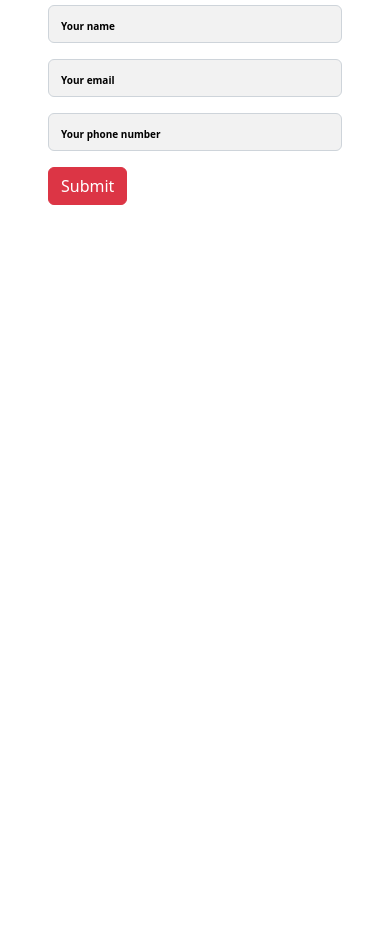
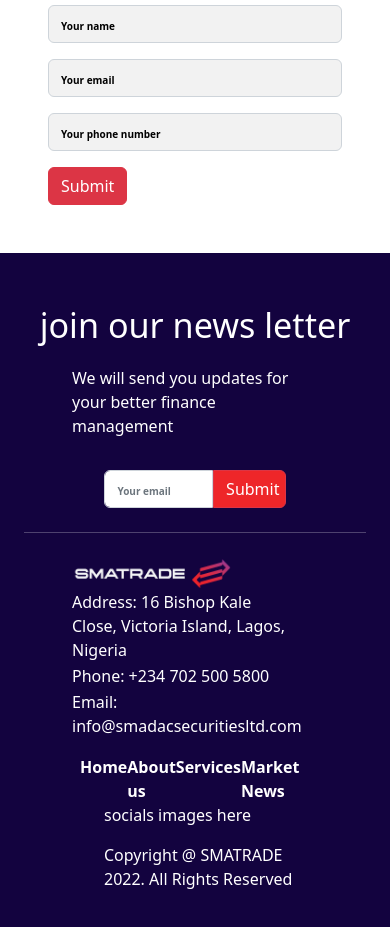
Before and after one commit to adekastanley/smatrade, a plain HTML site: page index.html in a window 390 px wide. Shown: the part 4468-5395 px from the top of the page. Before the commit the page ends 4721 px from the top, so only its background shows below. Drawn offline with nearby package versions, Linux system fonts and the light colour scheme; files whose address does not match are found by name.

Commit message:
footer almost completed, this commit is for sizing review on mobile, footer social images still missing plus minor stiling and resizing

```diff
--- a/index.html
+++ b/index.html
@@ -178,6 +178,45 @@
       </div>
     </section>
 
+    <footer class="container-fluid py-5">
+        <div class="container-fluid top-footer">
+            <h3 class="display-4 py-1">join our news letter</h3>
+            <p class="px-5  py-2">We will send you updates for your better finance management</p>
+            <div class="container footer-input py-2">
+              <input placeholder="Your email" type="email" class="form-control" id="inputemail">
+              <button type="submit" class="btn btn-danger">Submit</button>
+            </div>
+        </div>
+        <div class="container">
+          <hr>
+        </div>
+        <div class="container-fluid bottom-footer px-5">
+          <div class="container-fluid row ">
+            <div class="col-sm-12 col-lg-6 right-bottom py-2">
+              <img class="footer-logo"  src="./images/logo.png" alt="smatrade logo">
+              <p class="address">Address: 16 Bishop Kale Close,
+                Victoria Island,
+                Lagos, Nigeria</p>
+                <p>Phone: +234 702 500 5800</p>
+                <p>Email: info@smadacsecuritiesltd.com</p>
+
+            </div>
+            <div class="col-sm-12 col-lg-6 left-bottom py-2">
+              <nav class="px-2 bottom-nav" >
+                <li><a href="">Home</a></li>
+                <li><a href="">About us</a></li>
+                <li><a href="">Services</a></li>
+                <li><a href="">Market News</a></li>
+              </nav>
+              <ul class="socials">
+                  <p>socials images here</p>
+                  <p> Copyright @ SMATRADE 2022. All Rights Reserved</p>
+              </ul>
+            </div>
+          </div>
+        </div>
+    </footer>
+
     <script
       src="https://cdn.jsdelivr.net/npm/bootstrap@5.1.1/dist/js/bootstrap.bundle.min.js"
       integrity="sha384-/bQdsTh/da6pkI1MST/rWKFNjaCP5gBSY4sEBT38Q/9RBh9AH40zEOg7Hlq2THRZ"
--- a/style.css
+++ b/style.css
@@ -10,7 +10,7 @@
   width: 20px;
   height: 20px;
   position: relative;
-    transition: .5s ease-in-out;
+  transition: 0.5s ease-in-out;
 }
 
 .navbar-toggler,
@@ -38,13 +38,12 @@
   opacity: 1;
   left: 0;
   transform: rotate(0deg);
-    transition: .25s ease-in-out;
+  transition: 0.25s ease-in-out;
 }
 
 .middle-bar {
   margin-top: 0px;
 }
-
 
 /* State when the navbar is collapsed */
 
@@ -88,35 +87,38 @@
 /* Color of 3 lines */
 
 .navbar-toggler.collapsed .toggler-icon {
-    background: linear-gradient( 263deg, white 0, rgba(252,74,74,1) 20%, rgb(0, 195, 255) 100% );
+  background: linear-gradient(
+    263deg,
+    white 0,
+    rgba(252, 74, 74, 1) 20%,
+    rgb(0, 195, 255) 100%
+  );
 }
 .logo {
   width: 20%;
   position: absolute;
   top: 1.2rem;
 }
-.container-fluid{
-    background-color: #13033F;
+.container-fluid {
+  background-color: #13033f;
   width: 100%;
-
 }
-
-
 
 /* navigation end */
 
-top-section
-.top-section {
-    background: radial-gradient(62.08% 106.32% at 0% 0%, #13033F 0%, #090319 100%);
+top-section .top-section {
+  background: radial-gradient(
+    62.08% 106.32% at 0% 0%,
+    #13033f 0%,
+    #090319 100%
+  );
   /* width: 100%; */
 }
-.top-text{
+.top-text {
   position: relative;
   display: flex;
   flex-direction: column;
   justify-content: center;
-
-
 }
 .top-section h4 {
   color: red;
@@ -125,7 +127,6 @@ top-section
   color: white;
   width: 80%;
   font-size: 6rem;
-
 }
 
 .top-section p {
@@ -140,13 +141,12 @@ top-section
 
 /* section 2, the live data field  */
 
-.section-2{
-
+.section-2 {
 }
 
 /* section 3, this is the card section */
 
-.section-3{
+.section-3 {
   position: relative;
 }
 .section-3 .block1 {
@@ -162,8 +162,6 @@ top-section
   font-weight: bold;
   font-size: 70px;
   width: 10rem;
-
-
 }
 .card1 {
   background: rgba(223, 218, 237, 1);
@@ -177,17 +175,13 @@ top-section
   flex-direction: column;
   justify-content: center;
   align-items: center;
-
-
   height: 453px;
-    /* width: 6rem; */
 }
 .section-3 p {
   height: 15rem;
   padding: 20%;
   justify-items: center;
   align-content: center;
-
 }
 .arrows {
   width: 4rem;
@@ -195,7 +189,7 @@ top-section
   background-color: rgba(242, 242, 242, 1);
   align-self: flex-end;
   position: relative;
-    right:10%;
+  right: 10%;
 }
 
 /* section 4  */
@@ -205,30 +199,78 @@ top-section
 }
 .section-4 h3 {
   font-weight: bold;
-
 }
 
 .section-4 form {
-    /* display: flex;
-    flex-direction: column; */
-    /* justify-content: center; */
-    /* align-items: center; */
-    /* width: 60%; */
-    /* padding-left: 3rem;
-    padding-right: 3rem; */
 }
 .section-4 input {
   background: rgba(242, 242, 242, 1);
   color: rgb(133, 0, 0);
   opacity: 1;
-
 }
-.section-4 input::placeholder{
+.section-4 input::placeholder {
   color: black;
   font-weight: bold;
   font-size: 10px;
 }
 
 .section-4 form .btn {
-    /* width: 6rem; */
 }
+
+/* footer  */
+footer {
+  background: rgba(9, 3, 25, 1);
+  color: white;
+}
+.top-footer {
+  display: flex;
+  flex-direction: column;
+  align-items: center;
+}
+.footer-input {
+  display: flex;
+  width: 60%;
+}
+footer input::placeholder {
+  color: black;
+  font-weight: bold;
+  font-size: 10px;
+}
+.footer-input input {
+  width: 60%;
+  border-bottom-right-radius: 0;
+  border-top-right-radius: 0;
+}
+.footer-input .btn {
+  width: 40%;
+  border-bottom-left-radius: 0;
+  border-top-left-radius: 0;
+  background-color: rgba(238, 38, 41, 1);
+}
+
+footer .footer-logo {
+  width: 10rem;
+}
+.right-bottom {
+}
+.right-bottom p {
+  margin: 0.1rem 0 0.1rem 0;
+}
+
+.left-bottom {
+}
+
+.bottom-nav {
+  display: flex;
+  justify-content: space-between;
+  font-weight: 600;
+  color: white;
+  width: 100%;
+}
+
+.left-bottom a,
+li {
+  list-style-type: none;
+  text-decoration: none;
+  color: white;
+}
```
Lines whose indentation alone changed are shown as unchanged.
